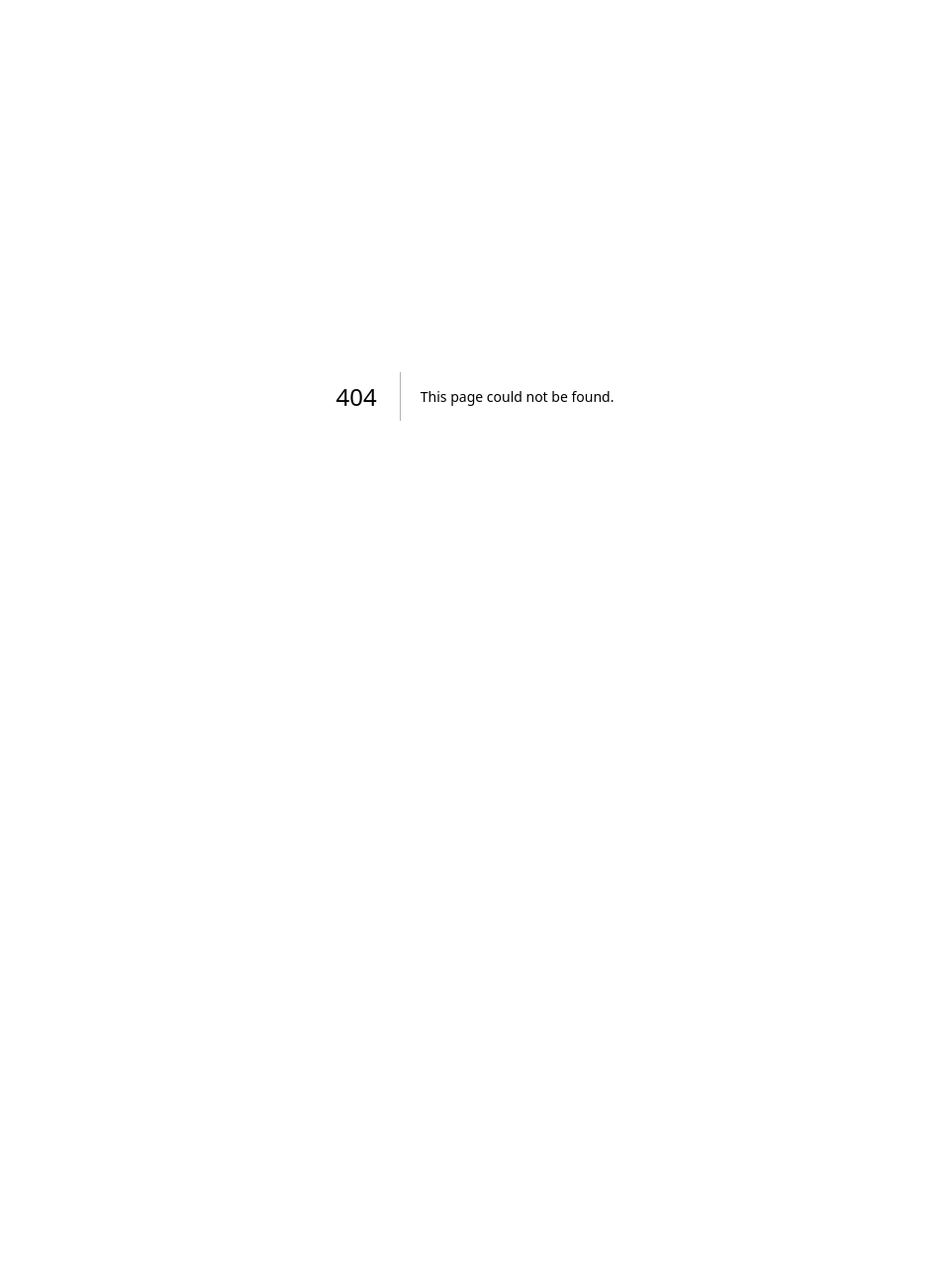
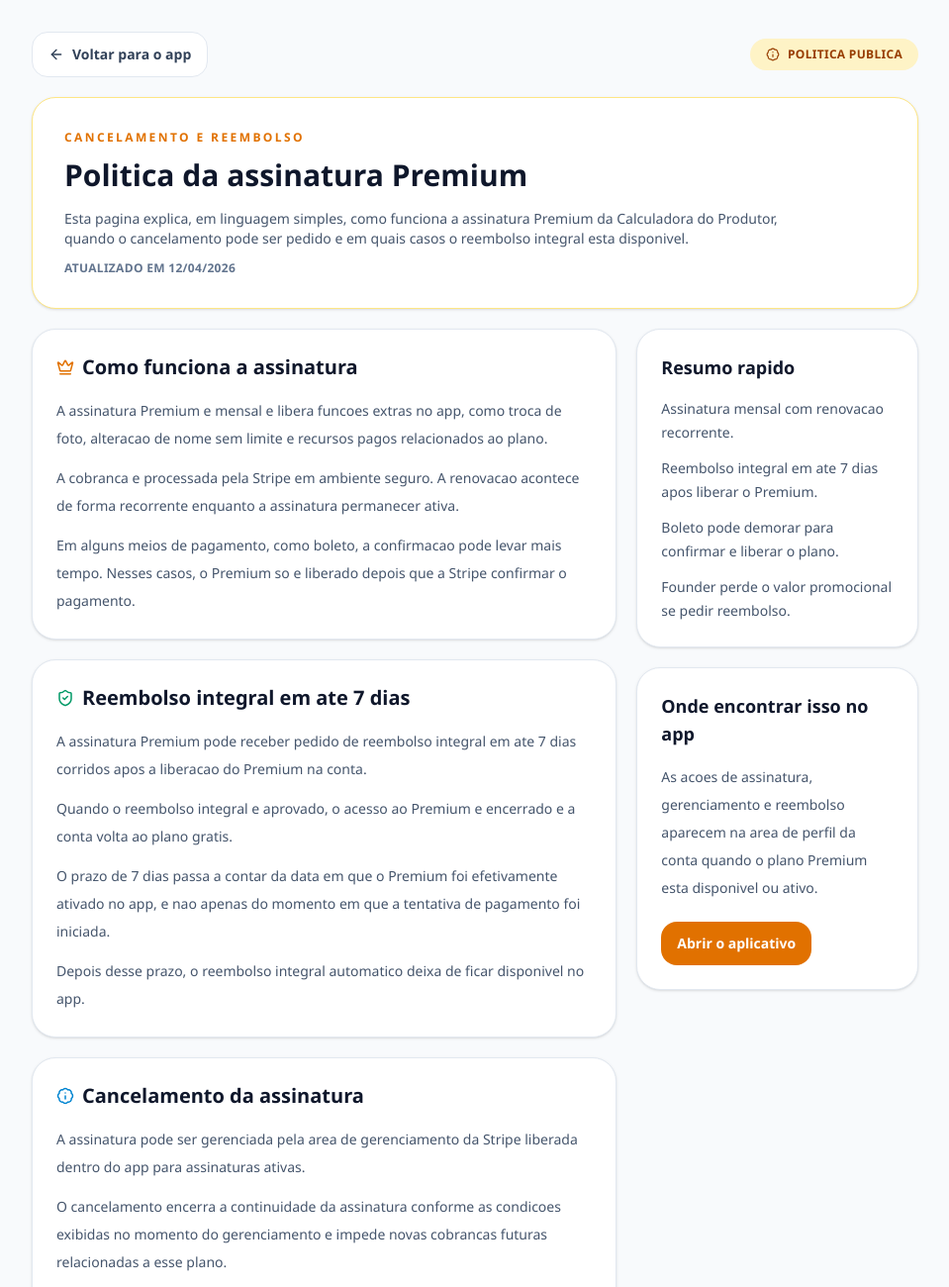
Before and after one commit to darilmaias-creator/meu-micro-saas, a Next.js app: page /politicas/cancelamento-e-reembolso in a window 1280 px wide. Before the commit this address had no page. Shown: the top 1300 px of the page at 99% size, without its empty margins (160-1119 px from the left). Before the commit the page ends 800 px from the top, so only its background shows below. Built offline with nearby package versions, Linux system fonts and the light colour scheme.

Commit message:
feat: add public cancellation and refund policy page

```diff
--- a/app/assinatura/checkout/EmbeddedCheckoutClient.tsx
+++ b/app/assinatura/checkout/EmbeddedCheckoutClient.tsx
@@ -122,6 +122,16 @@ export default function EmbeddedCheckoutClient() {
             O pagamento agora acontece dentro do proprio app, em ambiente seguro
             da Stripe.
           </p>
+          <p className="mt-2 text-xs text-slate-500">
+            Ao continuar, voce concorda com a nossa{" "}
+            <Link
+              href="/politicas/cancelamento-e-reembolso"
+              className="font-bold text-amber-700 hover:text-amber-800"
+            >
+              politica de cancelamento e reembolso
+            </Link>
+            .
+          </p>
 
           {status === "loading" && (
             <div className="mt-6 rounded-2xl border border-slate-200 bg-slate-50 px-4 py-12 text-center">
--- a/app/page.tsx
+++ b/app/page.tsx
@@ -1,6 +1,7 @@
 "use client";
 
 import { useEffect, useState } from "react";
+import Link from "next/link";
 import {
   BarChart2,
   Calculator,
@@ -418,6 +419,15 @@ export default function MainApp() {
               )}
             </>
           )}
+
+          <div className="mt-6 border-t border-slate-100 pt-4 text-center">
+            <Link
+              href="/politicas/cancelamento-e-reembolso"
+              className="text-xs font-bold text-slate-500 transition-colors hover:text-amber-700"
+            >
+              Politica de cancelamento e reembolso
+            </Link>
+          </div>
         </div>
       </div>
     );
--- /dev/null
+++ b/app/politicas/cancelamento-e-reembolso/page.tsx
@@ -0,0 +1,192 @@
+import type { Metadata } from "next";
+import Link from "next/link";
+import { ArrowLeft, BadgeInfo, Crown, ShieldCheck } from "lucide-react";
+
+export const metadata: Metadata = {
+  title: "Politica de cancelamento e reembolso | Calculadora do Produtor",
+  description:
+    "Regras publicas de cancelamento, reembolso e renovacao da assinatura Premium da Calculadora do Produtor.",
+};
+
+const LAST_UPDATED_LABEL = "12/04/2026";
+
+export default function BillingPolicyPage() {
+  return (
+    <div className="min-h-screen bg-slate-50 px-4 py-8">
+      <div className="mx-auto max-w-4xl space-y-5">
+        <div className="flex flex-wrap items-center justify-between gap-3">
+          <Link
+            href="/"
+            className="inline-flex items-center gap-2 rounded-2xl border border-slate-200 bg-white px-4 py-3 text-sm font-bold text-slate-700 transition-colors hover:bg-slate-100"
+          >
+            <ArrowLeft size={16} />
+            Voltar para o app
+          </Link>
+
+          <div className="inline-flex items-center gap-2 rounded-full bg-amber-100 px-4 py-2 text-xs font-bold uppercase tracking-wide text-amber-800">
+            <BadgeInfo size={14} />
+            Politica publica
+          </div>
+        </div>
+
+        <div className="rounded-3xl border border-amber-200 bg-white p-6 shadow-sm sm:p-8">
+          <div className="max-w-3xl">
+            <p className="text-xs font-bold uppercase tracking-[0.2em] text-amber-600">
+              Cancelamento e reembolso
+            </p>
+            <h1 className="mt-3 text-3xl font-black text-slate-900">
+              Politica da assinatura Premium
+            </h1>
+            <p className="mt-4 text-sm text-slate-600">
+              Esta pagina explica, em linguagem simples, como funciona a
+              assinatura Premium da Calculadora do Produtor, quando o
+              cancelamento pode ser pedido e em quais casos o reembolso integral
+              esta disponivel.
+            </p>
+            <p className="mt-3 text-xs font-semibold uppercase tracking-wide text-slate-500">
+              Atualizado em {LAST_UPDATED_LABEL}
+            </p>
+          </div>
+        </div>
+
+        <div className="grid gap-5 lg:grid-cols-[1.35fr_0.65fr]">
+          <div className="space-y-5">
+            <section className="rounded-3xl border border-slate-200 bg-white p-6 shadow-sm">
+              <div className="flex items-center gap-2">
+                <Crown size={18} className="text-amber-600" />
+                <h2 className="text-xl font-black text-slate-900">
+                  Como funciona a assinatura
+                </h2>
+              </div>
+              <div className="mt-4 space-y-3 text-sm leading-7 text-slate-600">
+                <p>
+                  A assinatura Premium e mensal e libera funcoes extras no app,
+                  como troca de foto, alteracao de nome sem limite e recursos
+                  pagos relacionados ao plano.
+                </p>
+                <p>
+                  A cobranca e processada pela Stripe em ambiente seguro. A
+                  renovacao acontece de forma recorrente enquanto a assinatura
+                  permanecer ativa.
+                </p>
+                <p>
+                  Em alguns meios de pagamento, como boleto, a confirmacao pode
+                  levar mais tempo. Nesses casos, o Premium so e liberado depois
+                  que a Stripe confirmar o pagamento.
+                </p>
+              </div>
+            </section>
+
+            <section className="rounded-3xl border border-slate-200 bg-white p-6 shadow-sm">
+              <div className="flex items-center gap-2">
+                <ShieldCheck size={18} className="text-emerald-600" />
+                <h2 className="text-xl font-black text-slate-900">
+                  Reembolso integral em ate 7 dias
+                </h2>
+              </div>
+              <div className="mt-4 space-y-3 text-sm leading-7 text-slate-600">
+                <p>
+                  A assinatura Premium pode receber pedido de reembolso integral
+                  em ate 7 dias corridos apos a liberacao do Premium na conta.
+                </p>
+                <p>
+                  Quando o reembolso integral e aprovado, o acesso ao Premium e
+                  encerrado e a conta volta ao plano gratis.
+                </p>
+                <p>
+                  O prazo de 7 dias passa a contar da data em que o Premium foi
+                  efetivamente ativado no app, e nao apenas do momento em que a
+                  tentativa de pagamento foi iniciada.
+                </p>
+                <p>
+                  Depois desse prazo, o reembolso integral automatico deixa de
+                  ficar disponivel no app.
+                </p>
+              </div>
+            </section>
+
+            <section className="rounded-3xl border border-slate-200 bg-white p-6 shadow-sm">
+              <div className="flex items-center gap-2">
+                <BadgeInfo size={18} className="text-sky-600" />
+                <h2 className="text-xl font-black text-slate-900">
+                  Cancelamento da assinatura
+                </h2>
+              </div>
+              <div className="mt-4 space-y-3 text-sm leading-7 text-slate-600">
+                <p>
+                  A assinatura pode ser gerenciada pela area de gerenciamento da
+                  Stripe liberada dentro do app para assinaturas ativas.
+                </p>
+                <p>
+                  O cancelamento encerra a continuidade da assinatura conforme
+                  as condicoes exibidas no momento do gerenciamento e impede
+                  novas cobrancas futuras relacionadas a esse plano.
+                </p>
+                <p>
+                  Se existir um pedido de reembolso integral dentro da janela de
+                  7 dias, o Premium pode ser encerrado imediatamente apos a
+                  devolucao do valor.
+                </p>
+              </div>
+            </section>
+
+            <section className="rounded-3xl border border-amber-200 bg-amber-50 p-6 shadow-sm">
+              <div className="flex items-center gap-2">
+                <Crown size={18} className="text-amber-700" />
+                <h2 className="text-xl font-black text-slate-900">
+                  Regra especial para valor founder
+                </h2>
+              </div>
+              <div className="mt-4 space-y-3 text-sm leading-7 text-amber-900">
+                <p>
+                  Algumas contas entram em uma oferta de lancamento com valor
+                  reduzido para os primeiros assinantes.
+                </p>
+                <p>
+                  Se uma conta com esse beneficio solicitar reembolso integral,
+                  o valor promocional de lancamento e encerrado nessa conta e
+                  nao fica reservado para uma assinatura futura.
+                </p>
+                <p>
+                  Caso a mesma conta volte a assinar depois, a nova assinatura
+                  segue o valor vigente no momento da recompra.
+                </p>
+              </div>
+            </section>
+          </div>
+
+          <div className="space-y-5">
+            <section className="rounded-3xl border border-slate-200 bg-white p-6 shadow-sm">
+              <h2 className="text-lg font-black text-slate-900">
+                Resumo rapido
+              </h2>
+              <ul className="mt-4 space-y-3 text-sm leading-6 text-slate-600">
+                <li>Assinatura mensal com renovacao recorrente.</li>
+                <li>Reembolso integral em ate 7 dias apos liberar o Premium.</li>
+                <li>Boleto pode demorar para confirmar e liberar o plano.</li>
+                <li>Founder perde o valor promocional se pedir reembolso.</li>
+              </ul>
+            </section>
+
+            <section className="rounded-3xl border border-slate-200 bg-white p-6 shadow-sm">
+              <h2 className="text-lg font-black text-slate-900">
+                Onde encontrar isso no app
+              </h2>
+              <p className="mt-4 text-sm leading-7 text-slate-600">
+                As acoes de assinatura, gerenciamento e reembolso aparecem na
+                area de perfil da conta quando o plano Premium esta disponivel
+                ou ativo.
+              </p>
+              <Link
+                href="/"
+                className="mt-5 inline-flex rounded-2xl bg-amber-600 px-4 py-3 text-sm font-bold text-white transition-colors hover:bg-amber-700"
+              >
+                Abrir o aplicativo
+              </Link>
+            </section>
+          </div>
+        </div>
+      </div>
+    </div>
+  );
+}
```
